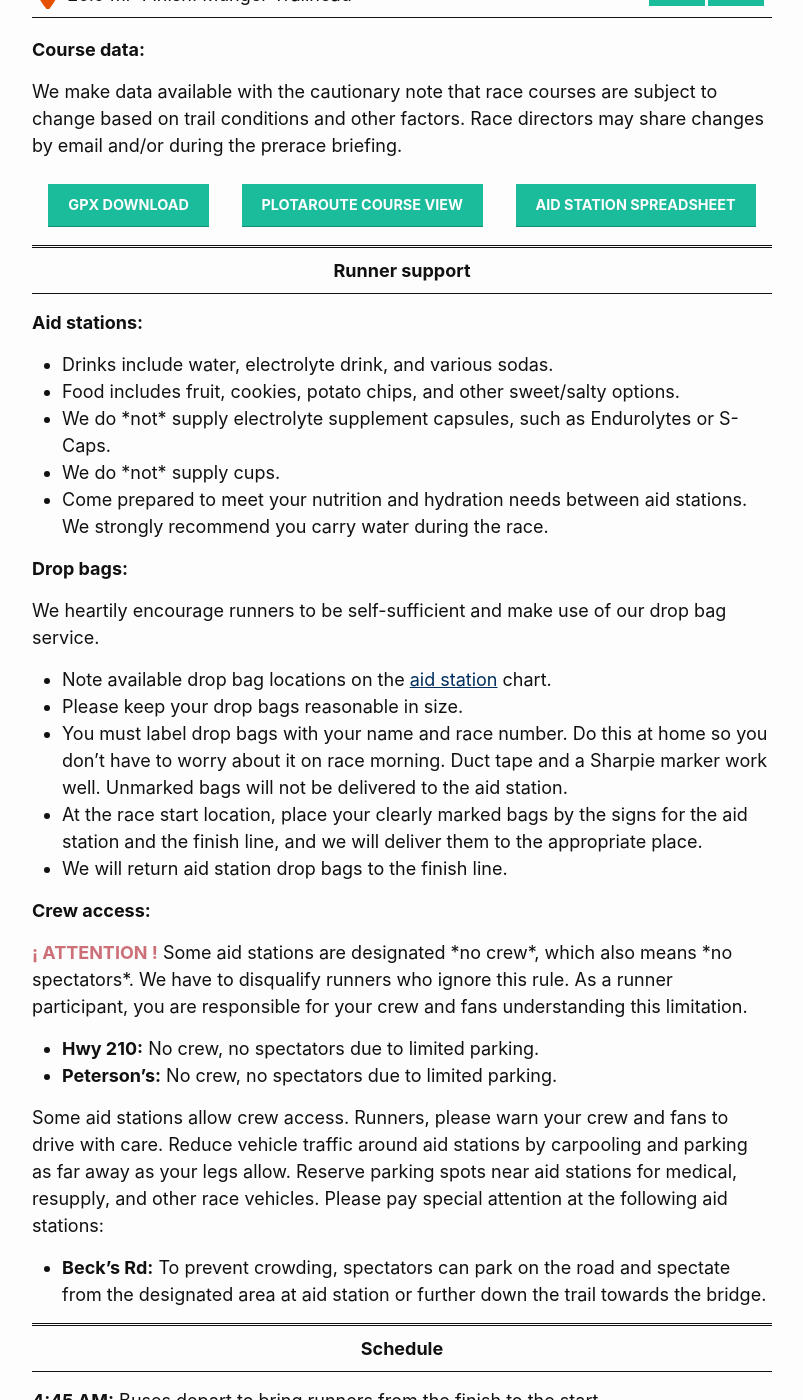
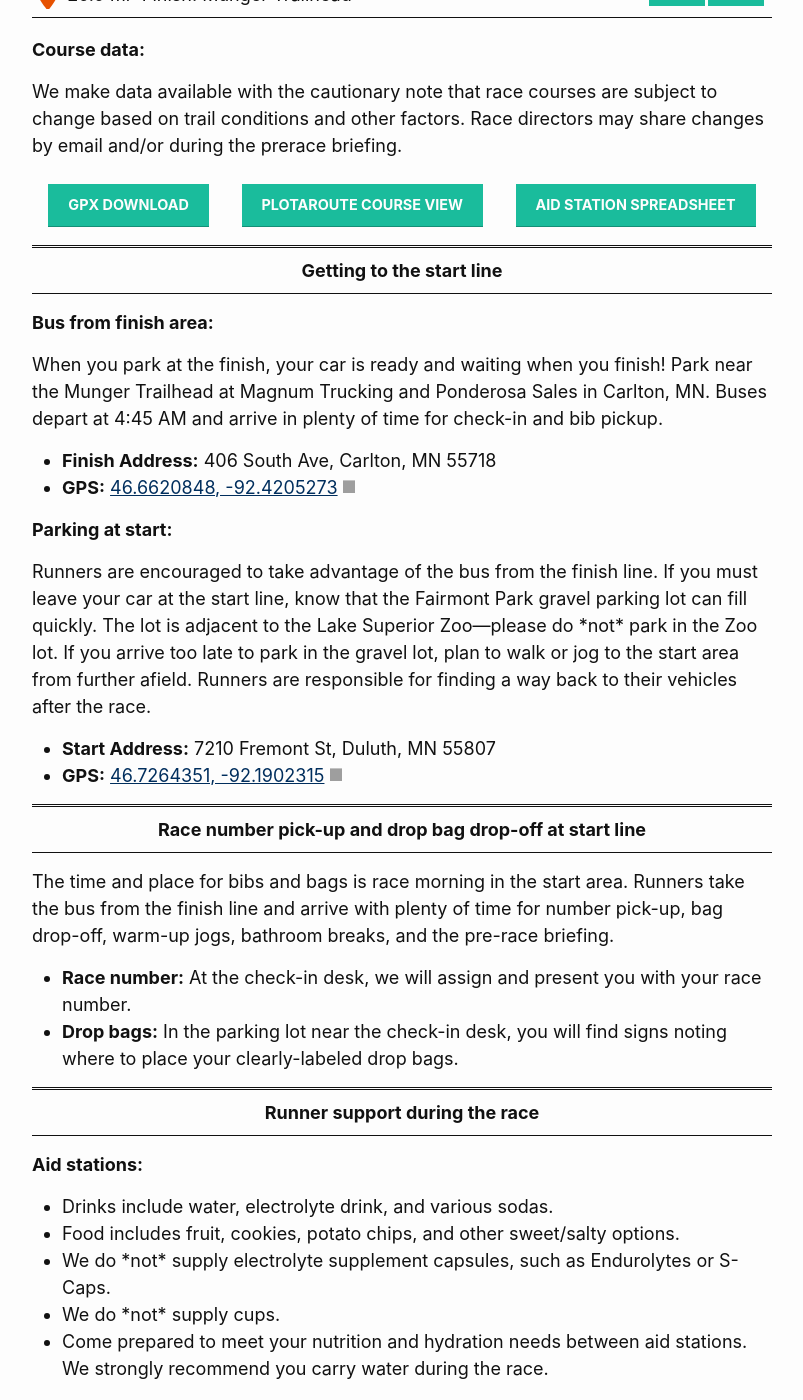
Before and after one commit to nmtc-run/nmtc-run.github.io, a Jekyll site: the page built from pages/event-curnow.md, in a window 1280 px wide and 1400 px high, scrolled down 2664 px. Shown: the whole window, without its empty margins (238-1041 px from the left). Built offline with Jekyll 4.4.1, drawn with Linux system fonts in a browser that asks for light colours; some of the changed text lies outside the part shown; grey boxes are pictures that could not be loaded.

Commit message:
new emphasis on race morning logistics, ex: bib pick-up

```diff
--- a/pages/event-curnow.md
+++ b/pages/event-curnow.md
@@ -28,7 +28,29 @@ elevation-profile: /assets/gpx/curnow-elevation-2024.svg
 redirect_from: /about-our-races/eugene-curnow-marathon/
 ---
 
-# Runner support
+# Getting to the start line
+
+**Bus from finish area:**
+
+When you park at the finish, your car is ready and waiting when you finish! Park near the Munger Trailhead at Magnum Trucking and Ponderosa Sales in Carlton, MN. Buses depart at 4:45 AM and arrive in plenty of time for check-in and bib pickup.
+
+* **Finish Address:** 406 South Ave, Carlton, MN 55718
+* **GPS:** [46.6620848, -92.4205273](https://maps.app.goo.gl/dtaecq7rvTo44A5V6) <img class="arrow-blank" src="/assets/icons/arrow-up-right-from-square.svg" alt="">
+
+**Parking at start:**
+
+Runners are encouraged to take advantage of the bus from the finish line. If you must leave your car at the start line, know that the Fairmont Park gravel parking lot can fill quickly. The lot is adjacent to the Lake Superior Zoo—please do \*not\* park in the Zoo lot. If you arrive too late to park in the gravel lot, plan to walk or jog to the start area from further afield. Runners are responsible for finding a way back to their vehicles after the race.
+* **Start Address:** 7210 Fremont St, Duluth, MN 55807
+* **GPS:** [46.7264351, -92.1902315](https://maps.app.goo.gl/D8NzRvwSxxSKiKqY7) <img class="arrow-blank" src="/assets/icons/arrow-up-right-from-square.svg" alt="">
+
+# Race number pick-up and drop bag drop-off at start line
+
+The time and place for bibs and bags is race morning in the start area. Runners take the bus from the finish line and arrive with plenty of time for number pick-up, bag drop-off, warm-up jogs, bathroom breaks, and the pre-race briefing.
+
+* **Race number:** At the check-in desk, we will assign and present you with your race number.
+* **Drop bags:**  In the parking lot near the check-in desk, you will find signs noting where to place your clearly-labeled drop bags.
+
+# Runner support during the race
 
 ## Aid stations:
 * Drinks include water, electrolyte drink, and various sodas.
@@ -49,12 +71,14 @@ We heartily encourage runners to be self-sufficient and make use of our drop bag
 
 ## Crew access:
 
-**<span class="nb">¡ ATTENTION !</span>** Some aid stations are designated \*no crew\*, which also means \*no spectators*\. We have to disqualify runners who ignore this rule. As a runner participant, you are responsible for your crew and fans understanding this limitation.
+Crew members are allowed to support their runners at designated [aid stations](#aid-stations).
+
+Some aid stations are designated \*no crew\*, which also means \*no spectators*\. We have to disqualify runners who ignore this rule. As a runner participant, you are responsible for your crew and fans understanding this limitation.
 
 * **Hwy 210:** No crew, no spectators due to limited parking.
 * **Peterson's:** No crew, no spectators due to limited parking.
 
-Some aid stations allow crew access. Runners, please warn your crew and fans to drive with care. Reduce vehicle traffic around aid stations by carpooling and parking as far away as your legs allow. Reserve parking spots near aid stations for medical, resupply, and other race vehicles. Please pay special attention at the following aid stations:
+Runners, please warn your crew and fans to drive with care. Reduce vehicle traffic around aid stations by carpooling and parking as far away as your legs allow. Reserve parking spots near aid stations for medical, resupply, and other race vehicles. Please pay special attention at the following aid stations:
 
 * **Beck's Rd:** To prevent crowding, spectators can park on the road and spectate from the designated area at aid station or further down the trail towards the bridge.
 
@@ -62,28 +86,19 @@ Some aid stations allow crew access. Runners, please warn your crew and fans to
 
 **4:45 AM:** Buses depart to bring runners from the finish to the start.
 
+**5:00 AM:** Runner check-in and bib pick-up in the start area.
+
 **5:45 AM:** Pre-race briefing. Attendance is mandatory.
 
 **6:00 AM:** Race starts promptly to ensure accurate splits.
 
 **12:40 PM:** Front runner close to finish.
 
-Runners receive awards as they finish.
+**Awards:** Runners receive awards as they finish.
 
 **Mid-afternoon:** Dinner will be provided by Magnolia Cafe at the school, runners free. A small charge for “extra eaters” can be paid at the door. Includes a variety of meat, vegetarian, and vegan / gluten-free sandwiches, pasta salad, and ice cream.
 
 **4:00 PM:** Final cutoff.
-
-# Getting to the start
-
-**Bus from finish area:** When you park at the finish, your car is ready and waiting when you finish! Park near the Munger Trailhead at Magnum Trucking and Ponderosa Sales in Carlton, MN. Buses depart at 4:45 AM and arrive in plenty of time for check-in and bib pickup.
-
-* *Finish Address:* 406 South Ave, Carlton, MN 55718
-* *GPS:* [46.6620848, -92.4205273](https://maps.app.goo.gl/dtaecq7rvTo44A5V6) <img class="arrow-blank" src="/assets/icons/arrow-up-right-from-square.svg" alt="">
-
-**Parking at start:** Runners are encouraged to take advantage of the bus from the finish line; however, there are spaces available in the Fairmont Park gravel parking lot (adjacent to the Lake Superior Zoo). Runners are responsible for finding a way back to their vehicles.
-* *Start Address:* 7210 Fremont St, Duluth, MN 55807
-* *GPS:* [46.7264351, -92.1902315](https://maps.app.goo.gl/D8NzRvwSxxSKiKqY7) <img class="arrow-blank" src="/assets/icons/arrow-up-right-from-square.svg" alt="">
 
 # Details
 
--- a/pages/event-voyageur.md
+++ b/pages/event-voyageur.md
@@ -22,7 +22,24 @@ elevation-profile: /assets/gpx/voyageur-elevation-2024.svg
 redirect_from: /about-our-races/minnesota-voyageur-ultramarathon/
 ---
 
-# Runner support
+# Getting to the start/finish
+
+**Address:** Carlton High School 405 School Ave, Carlton, MN 55718
+
+**GPS:** [46.6651196,-92.4226923](https://goo.gl/maps/9W3JPx3k8jA2) <img class="arrow-blank" src="/assets/icons/arrow-up-right-from-square.svg" alt="">
+
+**Parking at start/finish:** A good amount of parking is available in the lots behind and near the school. Some parking is also available on the streets surrounding the school.
+
+**<span class="nb">¡ USE CAUTION !</span>** Approaching the start/finish area on Walnut Ave intersects with 4th St, which is the final sprint to the finish line for our runners. If you can, please use a different route to School Ave, such as 5th or 6th St.
+
+# Race number pick-up and drop bag drop-off at start line
+
+The time and place for bibs and bags is race morning in the start area.
+
+* **Race number:** At the check-in desk, we will assign and present you with your race number.
+* **Drop bags:**  After checking in, look for signs noting where to place your clearly-labeled drop bags.
+
+# Runner support during the race
 
 ## Aid stations:
 * Drinks include water, electrolyte drink, and various sodas.
@@ -43,7 +60,9 @@ We heartily encourage runners to be self-sufficient and make use of our drop bag
 
 ## Crew access:
 
-**<span class="nb">¡ ATTENTION !</span>** Some aid stations are designated \*no crew\*, which also means \*no spectators*\. We have to disqualify runners who ignore this rule. As a runner participant, you are responsible for your crew and fans understanding this limitation.
+Crew members are allowed to support their runners at designated [aid stations](#aid-stations).
+
+Some aid stations are designated \*no crew\*, which also means \*no spectators*\. We have to disqualify runners who ignore this rule. As a runner participant, you are responsible for your crew and fans understanding this limitation.
 
 * **Hwy 210:** No crew, no spectators due to limited parking.
 * **Peterson's:** No crew, no spectators due to limited parking.
@@ -62,21 +81,11 @@ Some aid stations allow crew access. Runners, please warn your crew and fans to
 
 **12:40 PM:** Front runner close to finish.
 
-Runners receive awards as they finish.
+**Awards:** Runners receive awards as they finish.
 
 **Mid-afternoon:** Dinner will be provided by Magnolia Cafe at the school, runners free. A small charge for “extra eaters” can be paid at the door. Includes a variety of meat, vegetarian, and vegan / gluten-free sandwiches, pasta salad, and ice cream.
 
 **8:00 PM:** Final cutoff.
-
-# Getting to the start
-
-**Address:** Carlton High School 405 School Ave, Carlton, MN 55718
-
-**GPS:** [46.6651196,-92.4226923](https://goo.gl/maps/9W3JPx3k8jA2) <img class="arrow-blank" src="/assets/icons/arrow-up-right-from-square.svg" alt="">
-
-**Parking at start/finish:** A good amount of parking is available in the lots behind and near the school. Some parking is also available on the streets surrounding the school.
-
-**<span class="nb">¡ USE CAUTION !</span>** Approaching the start/finish area on Walnut Ave intersects with 4th St, which is the final sprint to the finish line for our runners. If you can, please use a different route to School Ave, such as 5th or 6th St.
 
 # Details
 
@@ -84,7 +93,7 @@ Runners receive awards as they finish.
 
 **Traffic warning:** Use care on bike paths and roads. Runners must yield to traffic when crossing roads! A race is just a run; a road crossing is life and death!
 
-**Footing warning:** Many race courses feature rugged woodland singletrack with roots, rocks, and other potential hazards. Watch footing on the bridges; they can be slippery, especially when wet, and some may have boards missing.
+**Footing warning:** The race is run primarily on rugged woodland singletrack with roots, rocks, and other potential hazards. Watch footing on the bridges; they can be slippery, especially when wet, and some may have boards missing.
 
 **Cupless:** NMTC races are cup-free races. We will not provide paper cups at aid stations, and runners will need to carry their own cups (for example, collapsible cups, bottles, or other hydration vessels) for use at aid stations.
 
```
